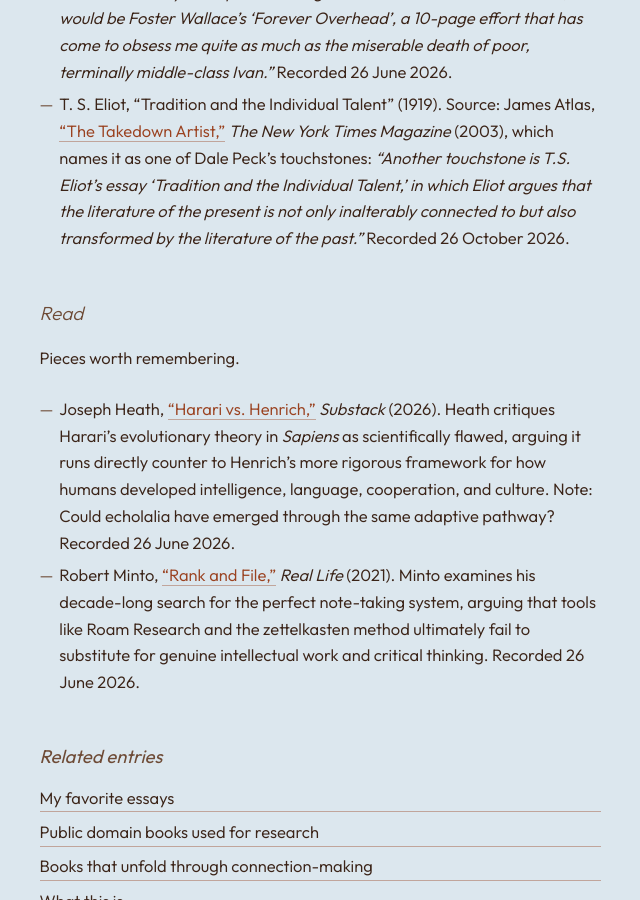
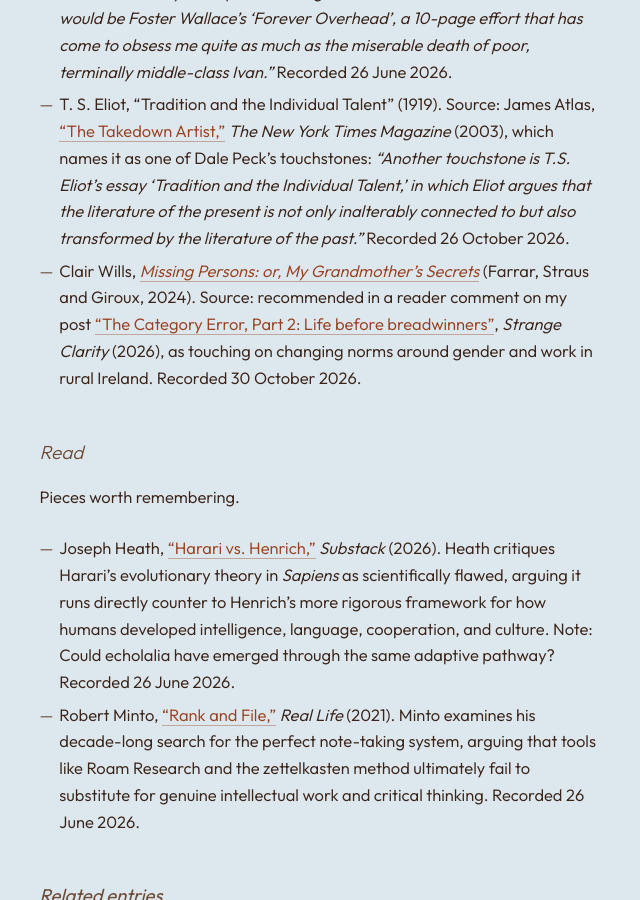
Before and after one commit to lauramoorewrites-del/treasury, a Jekyll site: the page built from _pages/reading-list.md, in a window 1280 px wide and 900 px high, scrolled down 1274 px. Shown: the whole window, without its empty margins (320-960 px from the left). Built offline with Jekyll 4.4.1, drawn with Linux system fonts in a browser that asks for light colours; some of the changed text lies outside the part shown.

Commit message:
Reading list: add Clair Wills, Missing Persons (reader recommendation)
Co-Authored-By: Claude Opus 5.5 (1M context) <noreply@anthropic.com>

```diff
--- a/_pages/reading-list.md
+++ b/_pages/reading-list.md
@@ -3,7 +3,7 @@ layout: default
 id: 9
 title: "Reading list"
 created: "26 June 2026"
-updated: "26 October 2026"
+updated: "30 October 2026"
 topics: [reading lists, reading]
 related:
   - title: "My favorite essays"
@@ -30,6 +30,7 @@ Running list of texts to read, with source and date recorded.
 - Ivan Illich, [*In the Vineyard of the Text: A Commentary to Hugh’s Didascalicon*](https://bookshop.org/search?q=9780226372365) (University of Chicago Press, 1993). Source: a Substack Note. Recorded 18 August 2026.
 - David Foster Wallace, “Forever Overhead.” Source: Zadie Smith: *“If I could choose one story to be printed alongside this article as demonstration, it would be Foster Wallace’s ‘Forever Overhead’, a 10-page effort that has come to obsess me quite as much as the miserable death of poor, terminally middle-class Ivan.”* Recorded 26 June 2026.
 - T. S. Eliot, “Tradition and the Individual Talent” (1919). Source: James Atlas, [“The Takedown Artist,”](https://www.nytimes.com/2003/10/26/magazine/the-takedown-artist.html) *The New York Times Magazine* (2003), which names it as one of Dale Peck’s touchstones: *“Another touchstone is T.S. Eliot’s essay ‘Tradition and the Individual Talent,’ in which Eliot argues that the literature of the present is not only inalterably connected to but also transformed by the literature of the past.”* Recorded 26 October 2026.
+- Clair Wills, [*Missing Persons: or, My Grandmother’s Secrets*](https://bookshop.org/a/113685/9781250371928) (Farrar, Straus and Giroux, 2024). Source: recommended in a reader comment on my post [“The Category Error, Part 2: Life before breadwinners”](https://www.strangeclarity.com/p/life-before-breadwinners), *Strange Clarity* (2026), as touching on changing norms around gender and work in rural Ireland. Recorded 30 October 2026.
 
 ## Read
 
```
Also changed, not shown: entries.md (+3 -3 lines), index.md (+3 -3 lines), topics/reading-lists.md (+3 -3 lines), topics/reading.md (+3 -3 lines).
